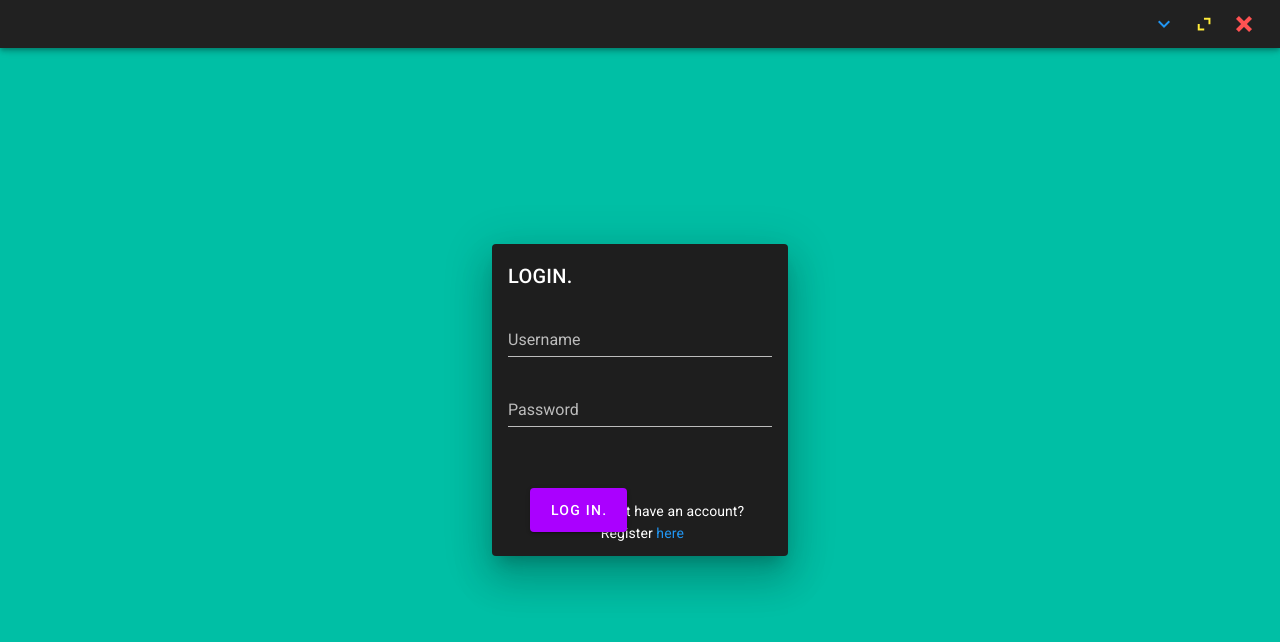
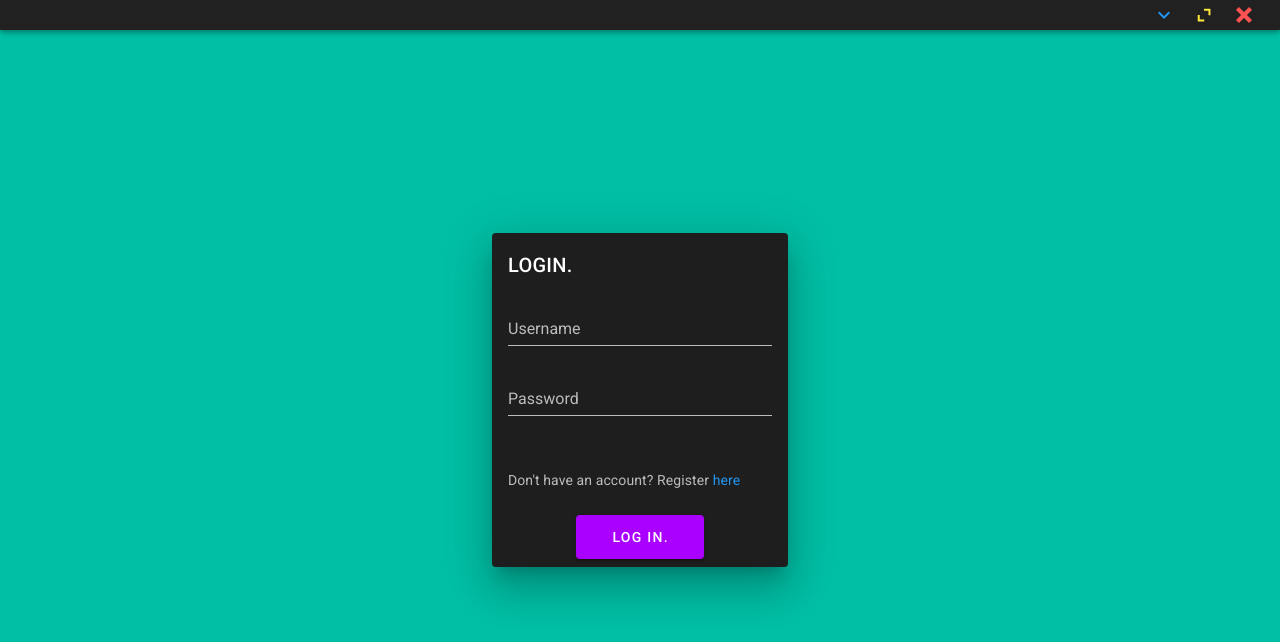
Before and after one commit to nishanksisodiya/leet-app, a Vue app: page /#/login in a window 1280 px wide. Shown: the top 642 px of the page. Built offline with nearby package versions, Linux system fonts and the light colour scheme.

Commit message:
created landing and login page

```diff
--- a/src/App.vue
+++ b/src/App.vue
@@ -1,6 +1,6 @@
 <template>
   <v-app dark >
-    <v-app-bar class="title-bar" short fixed app dense color="grey darken-4">
+    <v-app-bar height="30px" class="title-bar" short fixed app dense color="grey darken-4">
       <v-spacer/>
       <v-icon
         class="title-btn mx-2"
--- a/src/views/login.vue
+++ b/src/views/login.vue
@@ -8,16 +8,14 @@
             <v-text-field label="Username"/>
             <v-text-field label="Password" type="password"/>
           </v-card-text>
+          <v-card-subtitle>
+            Don't have an account? Register <a>here</a>
+          </v-card-subtitle>
           <v-card-actions>
             <v-row class="justify-center">
               <v-col cols="6">
                 <v-btn block large :color="colors.purple.accent4">Log in.</v-btn>
               </v-col>
-            </v-row>
-            <v-row class="justify-center">
-              <v-card-subtitle>
-                Dont have an account? Register <a>here</a>
-              </v-card-subtitle>
             </v-row>
           </v-card-actions>
         </v-card>
```
Also changed, not shown: 1 other file (tests, documents, lock files or other folders).
